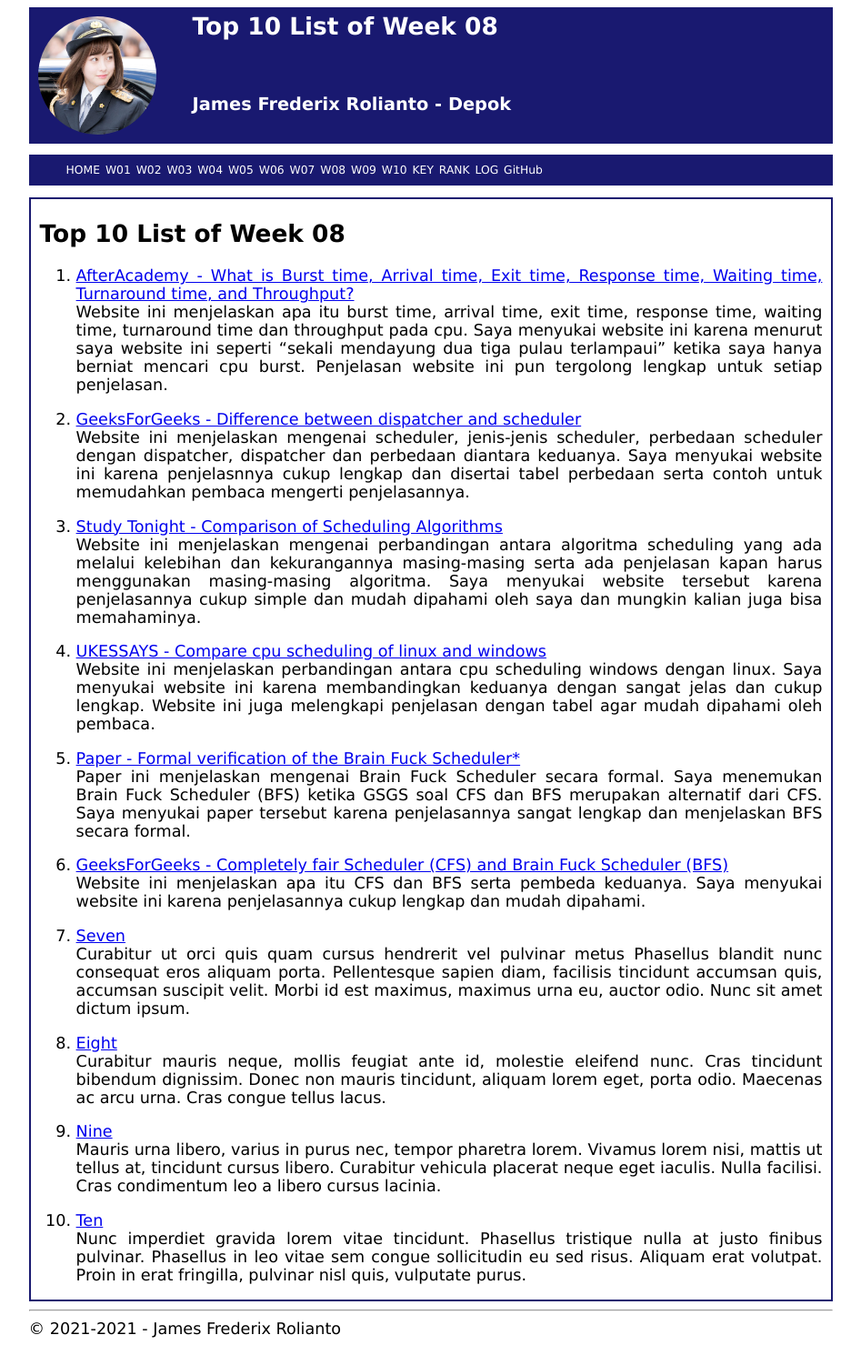
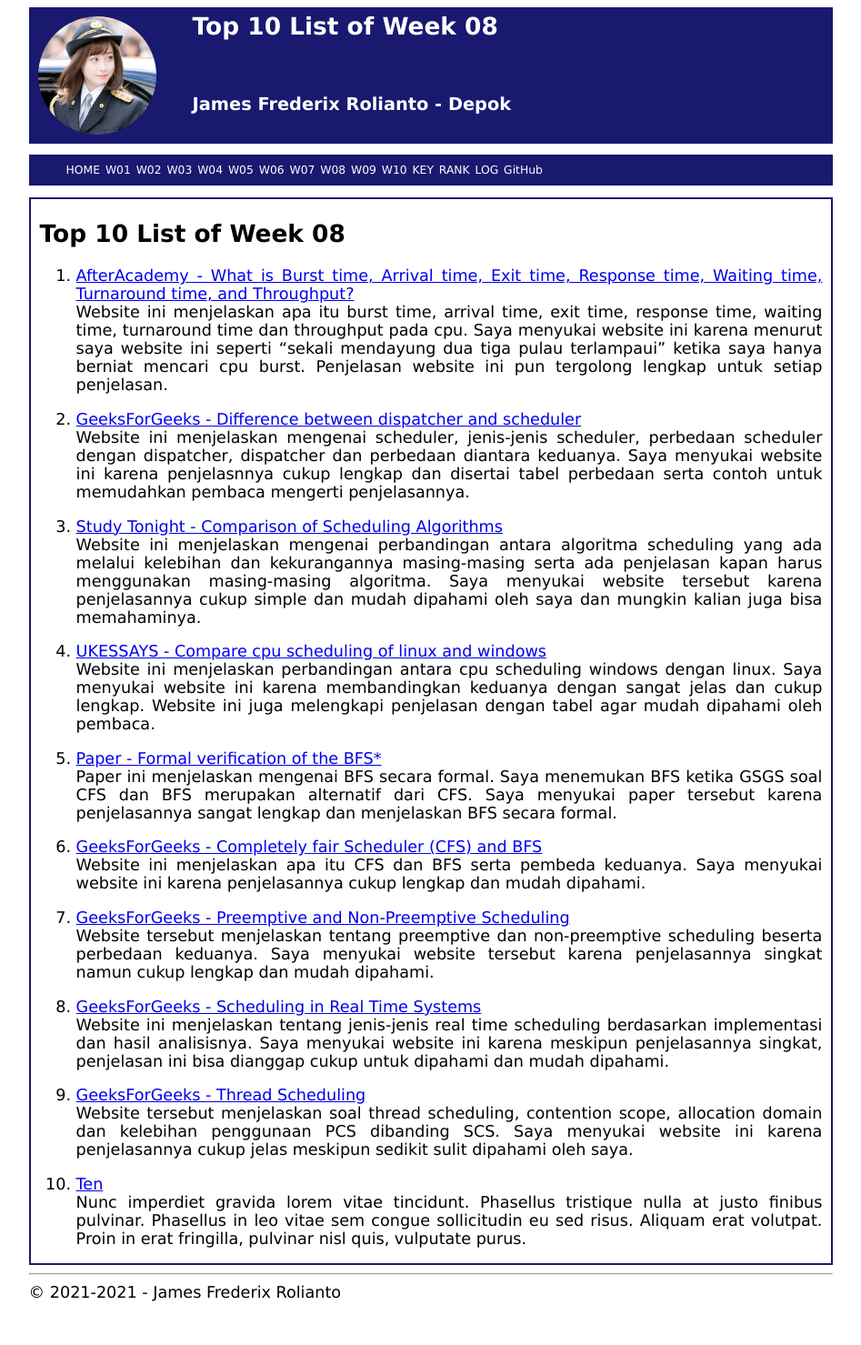
Before and after one commit to SinusCosinusTangen/os211, a Jekyll site: the page built from w08.md, in a window 1280 px wide. Shown: the whole page at 91% size, without its empty margins (166-1113 px from the left). Built offline with Jekyll 4.4.1, drawn with Linux system fonts in a browser that asks for light colours; our own code applies the rules of GitHub Pages for plain Markdown files; after the commit the page ends 1439 px from its top, so only the background shows below that.

Commit message:
OS211 SinusCosinusTangen

```diff
--- a/w08.md
+++ b/w08.md
@@ -24,34 +24,25 @@ dipahami oleh saya dan mungkin kalian juga bisa memahaminya.
 Website ini menjelaskan perbandingan antara cpu scheduling windows dengan linux. Saya menyukai website ini karena membandingkan keduanya
 dengan sangat jelas dan cukup lengkap. Website ini juga melengkapi penjelasan dengan tabel agar mudah dipahami oleh pembaca.
 
-5. [Paper - Formal verification of the Brain Fuck Scheduler*](https://www.cs.mcgill.ca/~mxia3/pdfs/Case_study__formal_verification_of_the_brain_fuck_scheduler.pdf)<br>
-Paper ini menjelaskan mengenai Brain Fuck Scheduler secara formal. Saya menemukan Brain Fuck Scheduler (BFS) ketika GSGS soal CFS dan BFS
+5. [Paper - Formal verification of the BFS*](https://www.cs.mcgill.ca/~mxia3/pdfs/Case_study__formal_verification_of_the_brain_fuck_scheduler.pdf)<br>
+Paper ini menjelaskan mengenai BFS secara formal. Saya menemukan BFS ketika GSGS soal CFS dan BFS
 merupakan alternatif dari CFS. Saya menyukai paper tersebut karena penjelasannya sangat lengkap dan menjelaskan BFS secara formal.
 
-6. [GeeksForGeeks - Completely fair Scheduler (CFS) and Brain Fuck Scheduler (BFS)](https://www.geeksforgeeks.org/completely-fair-scheduler-cfs-and-brain-fuck-scheduler-bfs/)<br>
+6. [GeeksForGeeks - Completely fair Scheduler (CFS) and BFS](https://www.geeksforgeeks.org/completely-fair-scheduler-cfs-and-brain-fuck-scheduler-bfs/)<br>
 Website ini menjelaskan apa itu CFS dan BFS serta pembeda keduanya. Saya menyukai website ini karena penjelasannya cukup lengkap dan
 mudah dipahami.
 
-7. [Seven](https://en.wikipedia.org/wiki/7)<br>
-Curabitur ut orci quis quam cursus hendrerit vel pulvinar metus
-Phasellus blandit nunc consequat eros aliquam porta.
-Pellentesque sapien diam, facilisis tincidunt accumsan quis, accumsan suscipit velit.
-Morbi id est maximus, maximus urna eu, auctor odio.
-Nunc sit amet dictum ipsum.
+7. [GeeksForGeeks - Preemptive and Non-Preemptive Scheduling](https://www.geeksforgeeks.org/preemptive-and-non-preemptive-scheduling/)<br>
+Website tersebut menjelaskan tentang preemptive dan non-preemptive scheduling beserta perbedaan keduanya. Saya menyukai website tersebut
+karena penjelasannya singkat namun cukup lengkap dan mudah dipahami.
 
-8. [Eight](https://en.wikipedia.org/wiki/8)<br>
-Curabitur mauris neque, mollis feugiat ante id, molestie eleifend nunc.
-Cras tincidunt bibendum dignissim.
-Donec non mauris tincidunt, aliquam lorem eget, porta odio.
-Maecenas ac arcu urna.
-Cras congue tellus lacus.
+8. [GeeksForGeeks - Scheduling in Real Time Systems](https://www.geeksforgeeks.org/scheduling-in-real-time-systems/)<br>
+Website ini menjelaskan tentang jenis-jenis real time scheduling berdasarkan implementasi dan hasil analisisnya. Saya menyukai website
+ini karena meskipun penjelasannya singkat, penjelasan ini bisa dianggap cukup untuk dipahami dan mudah dipahami.
 
-9. [Nine](https://en.wikipedia.org/wiki/9)<br>
-Mauris urna libero, varius in purus nec, tempor pharetra lorem.
-Vivamus lorem nisi, mattis ut tellus at, tincidunt cursus libero.
-Curabitur vehicula placerat neque eget iaculis.
-Nulla facilisi.
-Cras condimentum leo a libero cursus lacinia.
+9. [GeeksForGeeks - Thread Scheduling](https://www.geeksforgeeks.org/thread-scheduling/)<br>
+Website tersebut menjelaskan soal thread scheduling, contention scope, allocation domain dan kelebihan penggunaan PCS dibanding SCS.
+Saya menyukai website ini karena penjelasannya cukup jelas meskipun sedikit sulit dipahami oleh saya.
 
 10. [Ten](https://en.wikipedia.org/wiki/10)<br>
 Nunc imperdiet gravida lorem vitae tincidunt.
```
